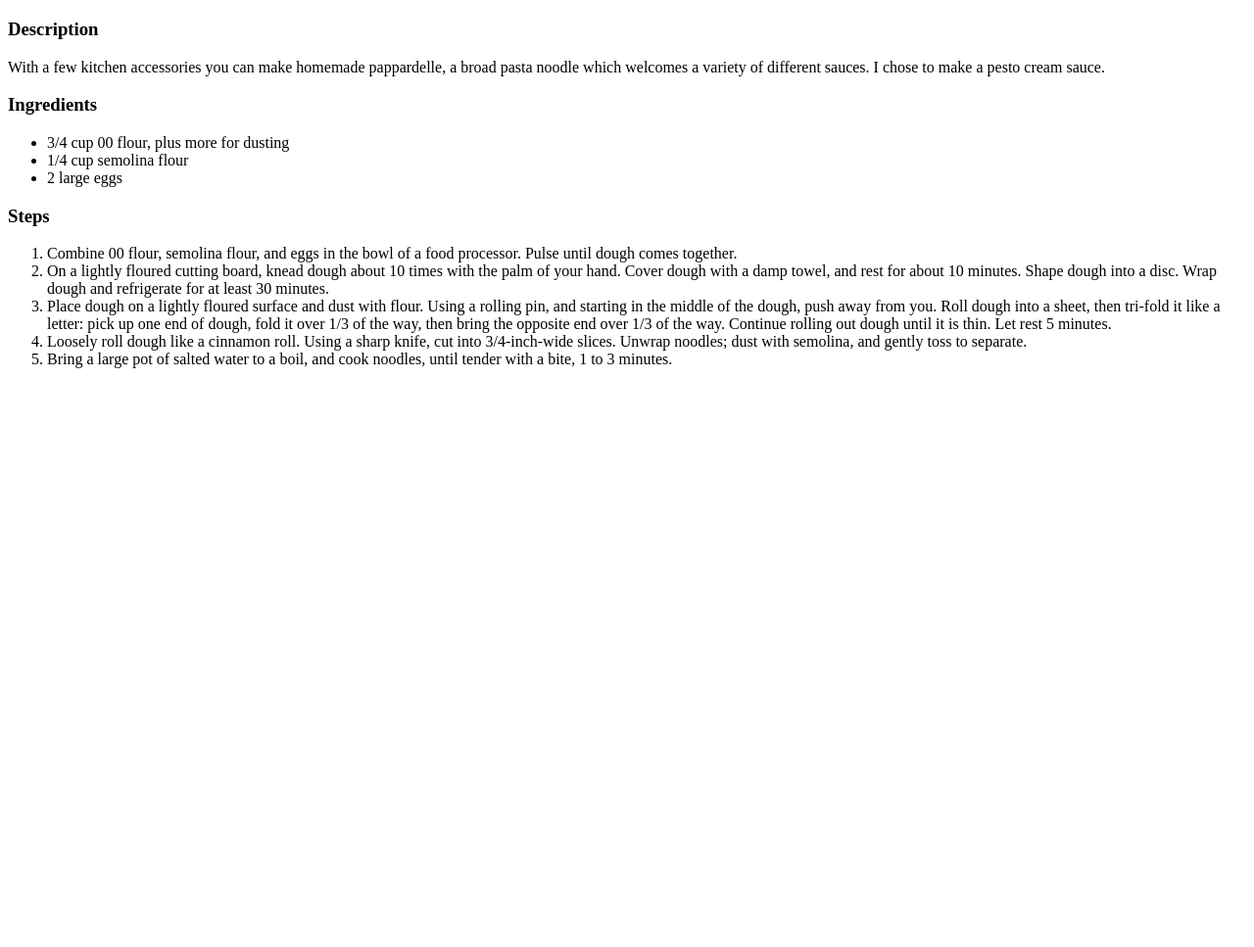
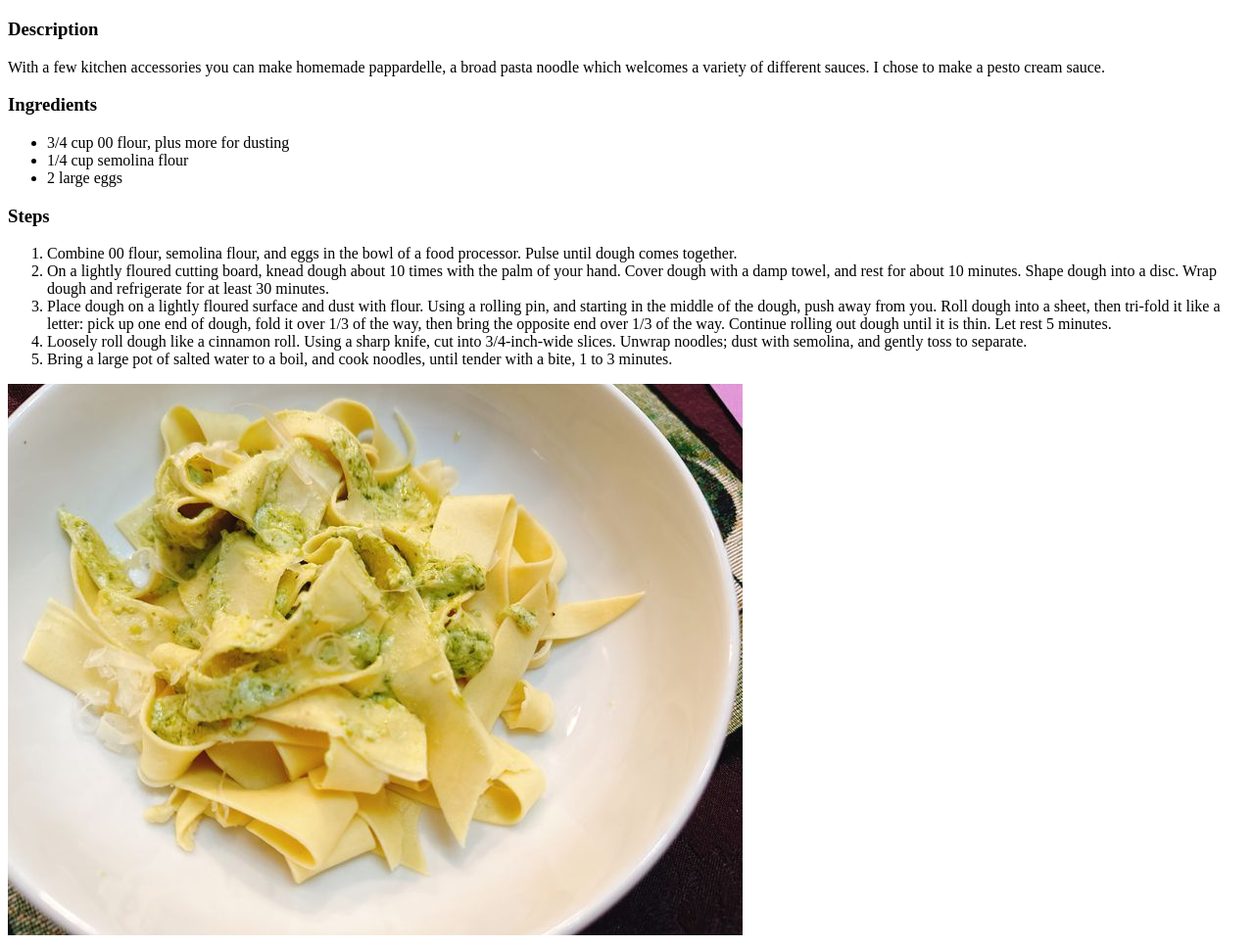
Before and after one commit to stefanok16/recipes, a plain HTML site: page recipes/pappardelle.html in a window 1280 px wide. Shown: the part 61-1028 px from the top of the page at 98% size. Before the commit the page ends 800 px from the top, so only its background shows below. Drawn offline with Linux system fonts and the light colour scheme.

Commit message:
added image to pappardelle.html

```diff
--- a/recipes/pappardelle.html
+++ b/recipes/pappardelle.html
@@ -31,5 +31,6 @@
             <li>Loosely roll dough like a cinnamon roll. Using a sharp knife, cut into 3/4-inch-wide slices. Unwrap noodles; dust with semolina, and gently toss to separate.</li>
             <li>Bring a large pot of salted water to a boil, and cook noodles, until tender with a bite, 1 to 3 minutes.</li>
         </ol>
+        <img src="7570474_Homemade-Pappardelle_TheDailyGourmet_4x3-2a538be0d20546ef9a3e3b22e301855f.jpg">
     </body>
 </html>
```
Also changed, not shown: recipes/7570474_Homemade-Pappardelle_TheDailyGourmet_4x3-2a538be0d20546ef9a3e3b22e301855f.jpg (added).
